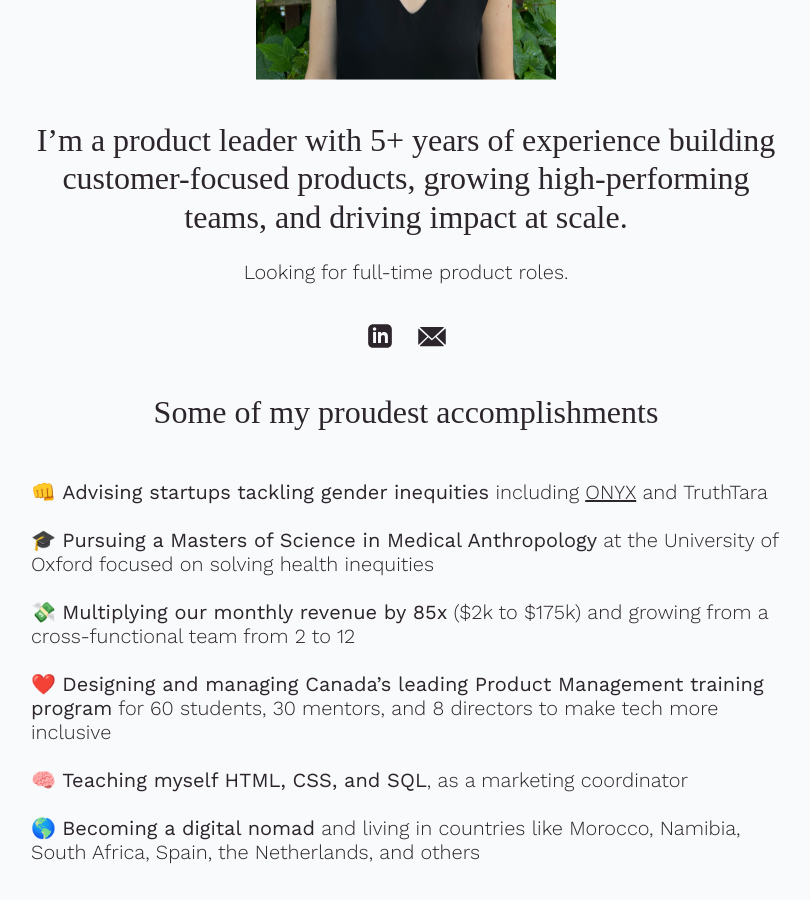
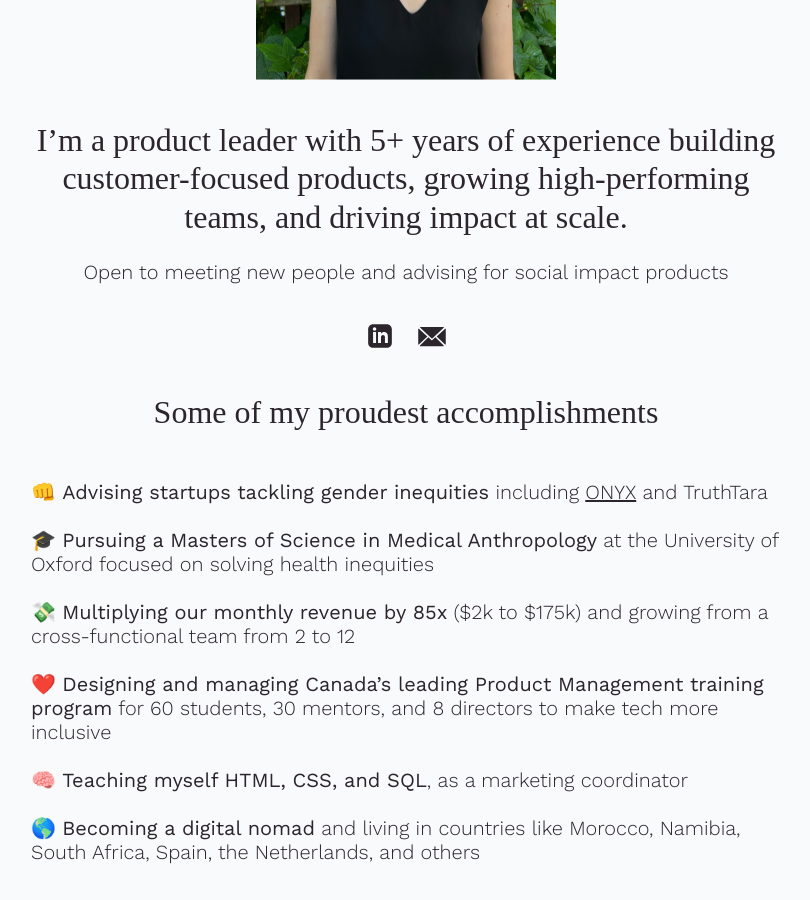
Before and after one commit to shannawn/shannonaw, a Jekyll site: the page index.html, which Jekyll copies as it is, in a window 1280 px wide and 900 px high, scrolled down 434 px. Shown: the whole window, without its empty margins (234-1044 px from the left). Built offline with Jekyll 4.4.1, drawn with Linux system fonts in a browser that asks for light colours; some web fonts are replaced.

Commit message:
Update index.html

```diff
--- a/index.html
+++ b/index.html
@@ -34,7 +34,7 @@
         <h2>
           I’m a product leader with 5+ years of experience<br class="mobile-break"> building customer-focused products, growing high-performing teams, and driving impact at scale.
         </h2>
-        <p>Looking for full-time product roles.
+        <p>Open to meeting new people and advising for social impact products</p>
         </div>
       <div class="contact-container">
         <a href="https://www.linkedin.com/in/shannon-auster-weiss/" target="_blank">
```
